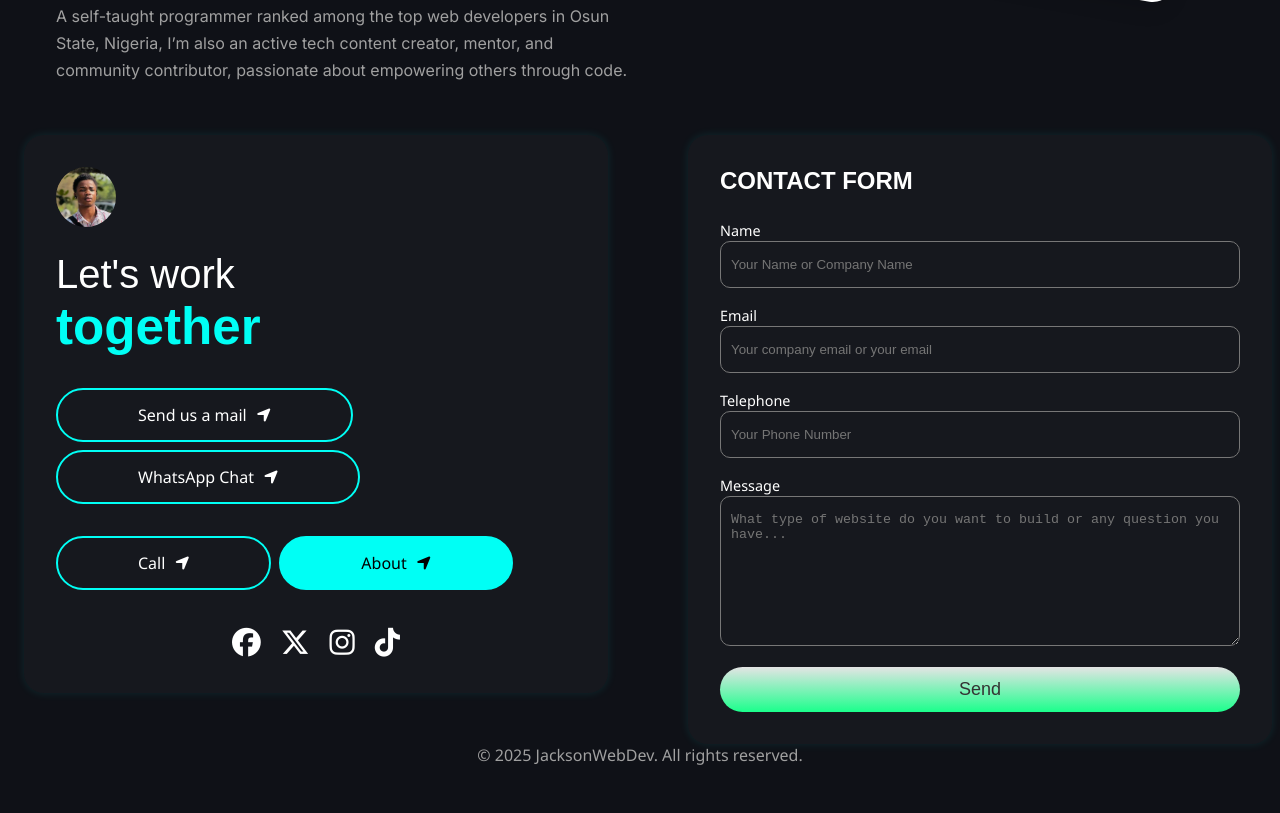
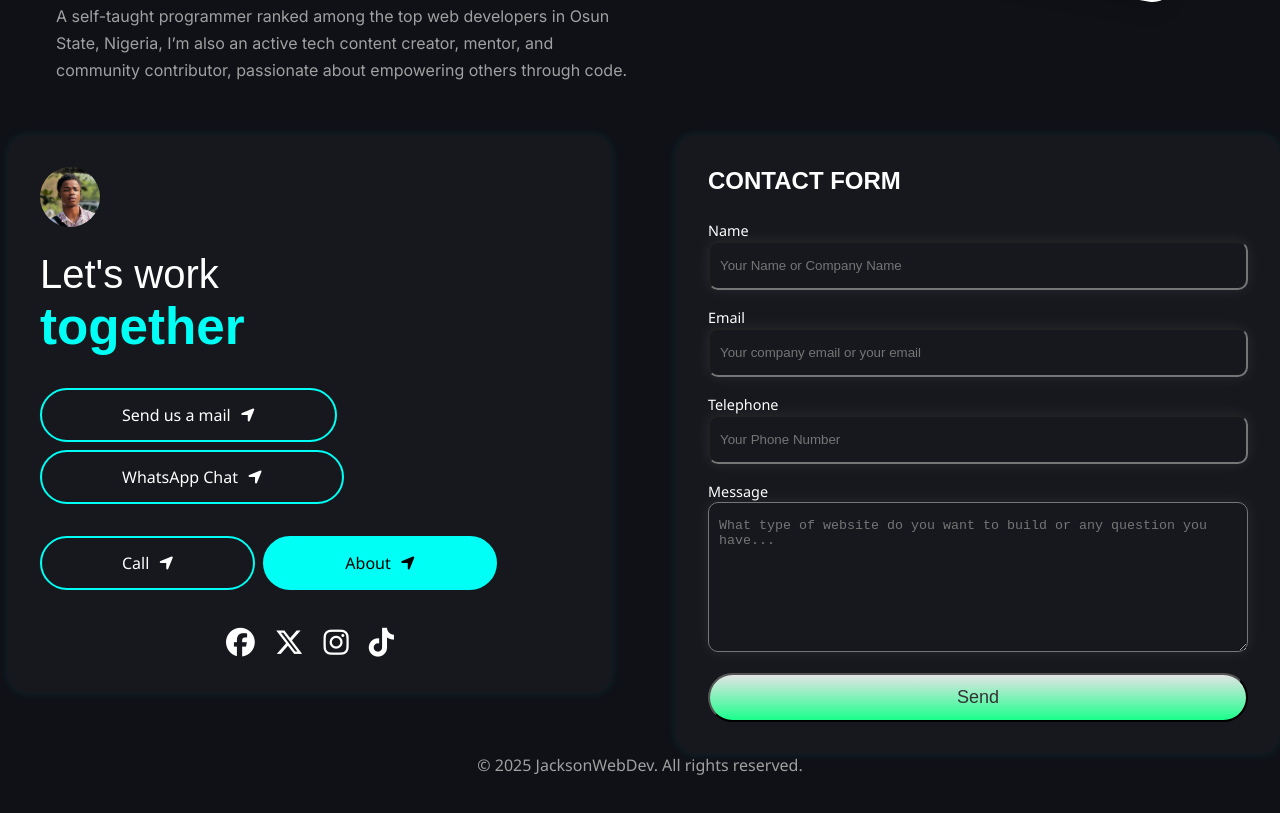
Before and after one commit to marvel-website-designer/jacksonbuildsweb, a plain HTML site: page about.html in a window 1280 px wide. Shown: the part 555-1368 px from the top of the page. Drawn offline with Linux system fonts and the light colour scheme; a web font is replaced by a local one.

Commit message:
Add files via upload

```diff
--- a/style.css
+++ b/style.css
@@ -706,174 +706,6 @@ a:-webkit-any-link {
 
 
 
-
-
-
-
-
-
-
-  /* ===============================================FOOTER SECTION ========================================= */
-
-
-
-/* Layout for contact section and form side-by-side */
-.contact-wrapper {
-  display: flex;
-  justify-content: space-between;
-  align-items: flex-start;
-  gap: 4rem;
-  flex-wrap: wrap;
-  margin-left: .5em;
-  margin-right: .5em;
-}
-
-.contact-section, .contact2 {
-  flex: 1;
-  min-width: 350px;
-  background: rgba(255, 255, 255, 0.03);
-  padding: 2rem;
-  border-radius: 20px;
-  box-shadow: 0 0 10px rgba(0, 255, 245, 0.1);
-  backdrop-filter: blur(10px);
-  margin-left: 1em;
-}
-
-.profile-header h1 {
-  font-size: 2.5rem;
-  font-weight: 600;
-  margin: 20px 0;
-  color: #fff;
-  font-family: "Winky Rough", sans-serif;
-  font-optical-sizing: auto;
-  font-weight: 500;
-}
-.profile-header span {
-  font-weight: 800;
-  font-size: 3.2rem;
-  color: #00FFF5;
-}
-.profile-header img {
-  width: 60px;
-  height: 60px;
-  border-radius: 90%;
-}
-
-.buttons {
-  display: flex;
-  flex-direction: row;
-  flex-wrap: wrap;
-  gap: .5rem;
-  margin: 2rem 0;
-}
-
-.btn {
-  padding: 14px 80px;
-  border-radius: 30px;
-  text-decoration: none;
-  font-weight: 500;
-  display: inline-flex;
-  align-items: center;
-  gap: 10px;
-  transition: 0.3s;
-  border: 2px solid #00FFF5;
-  color: #fff;
-  background: transparent;
-}
-
-.btn:hover {
-  background: #00FFF5;
-  color: #000;
-  cursor: pointer;
-}
-.active {
-  background-color: #00FFF5;
-  color: #000;
-}
-
-
-/* ============= Grid 2 ============== */
-
-.contact2 h2 {
-  color: #fff;
-  margin-bottom: 1.5rem;
-  font-family: "Winky Rough", sans-serif;
-}
-
-.contact-form label {
-  font-size: 0.9rem;
-  font-weight: 400;
-  color: #fff;
-}
-
-.textArea, .big-input {
-  background: transparent;
-  border: 1px solid #777;
-  color: #fff;
-  padding: 15px 10px;
-  width: 100%;
-  border-radius: 10px;
-  margin-bottom: 1rem;
-  outline: none;
-}
-
-.big-input {
-  height: 150px;
-  resize: vertical;
-}
-
-.submit-btn {
-  background: linear-gradient(to bottom, rgb(192, 192, 192), rgb(12, 219, 115));
-  color: #000;
-  padding: 12px 80px;
-  border-radius: 999px;
-  cursor: pointer;
-  font-size: 1.2em;
-  font-weight: 600;
-  width: 100%;
-  font-family: "Winky Rough", sans-serif;
-  font-optical-sizing: auto;
-  font-weight: 500;
-  font-size: 18px;
-  border: none;
-
-}
-
-.submit-btn:hover {
-  background: linear-gradient(to bottom, rgb(228, 228, 228, 0.8), rgb(27, 255, 140));
-  color: #000;
-}
-
-footer {
-  text-align: center;
-  margin-top: 2rem;
-  color: #aaa;
-}
-footer p {
-  margin-top: 1.5em;
-}
-
-.socials {
-  display: flex;
-  justify-content: center;
-  gap: 20px;
-  margin-top: 1rem;
-  font-size: 1.8rem;
-}
-
-.socials a {
-  color: #fff;
-  transition: color 0.3s;
-}
-.socials a:hover {
-  color: #00FFF5;
-}
-
-
-
-
-
-
 /* ====================================== TAB VERSION ======================================== */
     @media (max-width: 1024px) {
       .nav-toggle {
@@ -1788,7 +1620,7 @@ a:-webkit-any-link {
 
 .textArea, .big-input {
   background: transparent;
-  border: 1px solid #777;
+  box-shadow: 0 0 15px rgba(255, 255, 255, 0.08);
   color: #fff;
   padding: 15px 10px;
   width: 100%;
@@ -1800,6 +1632,7 @@ a:-webkit-any-link {
 .big-input {
   height: 150px;
   resize: vertical;
+
 }
 
 .submit-btn {
```
